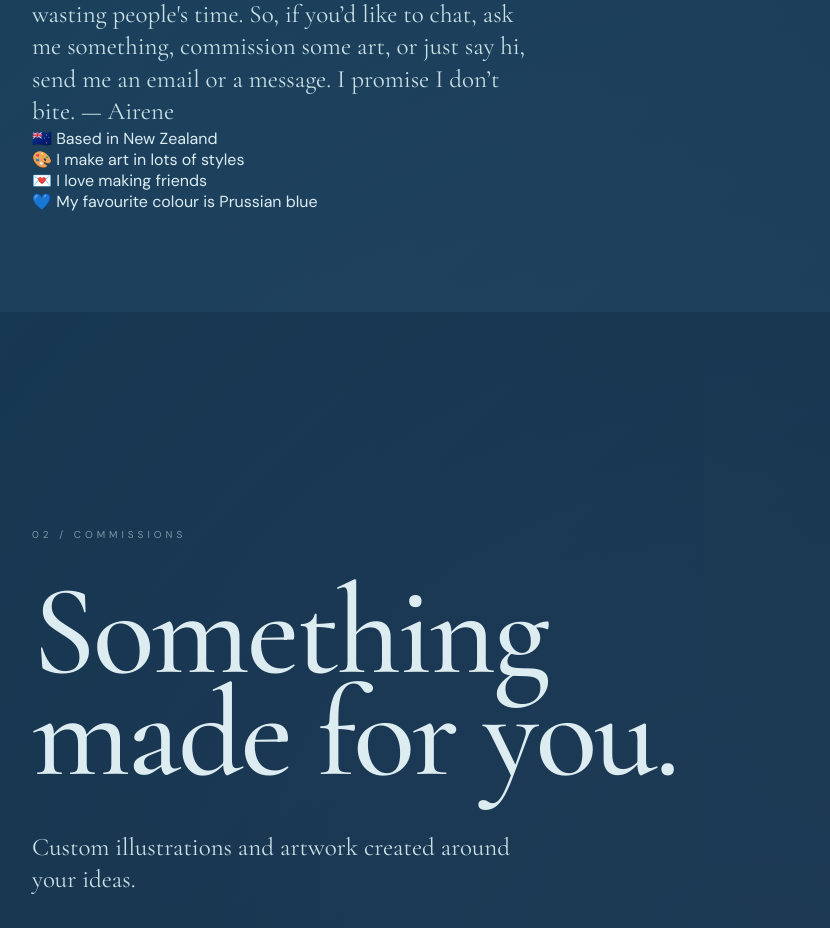
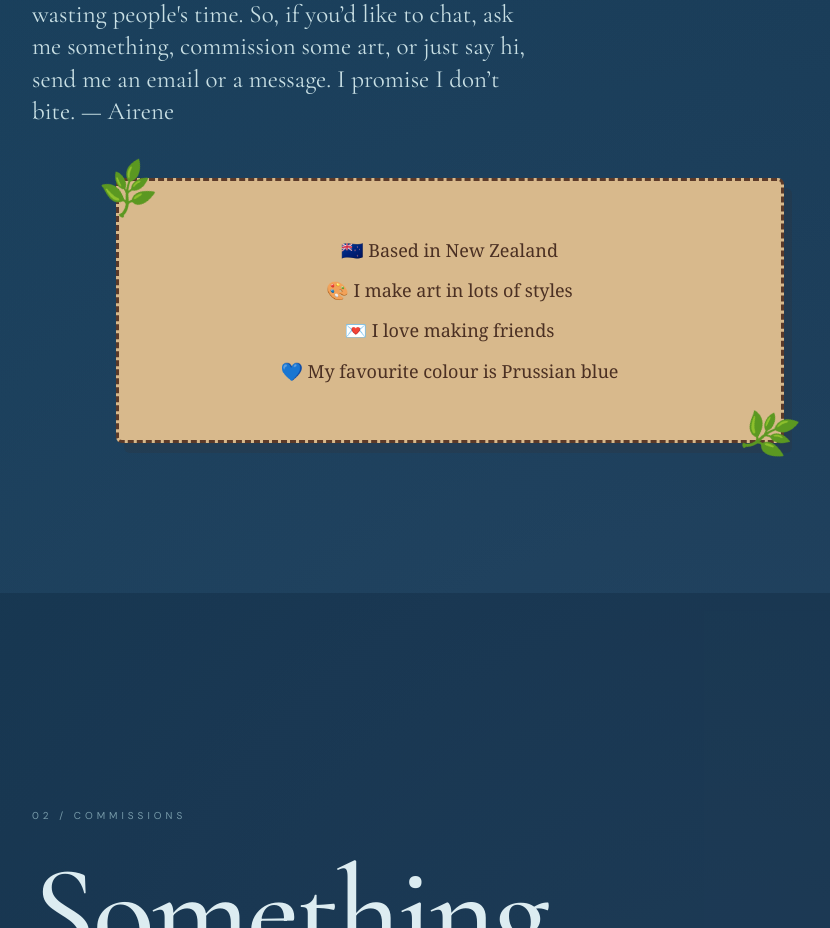
Before and after one commit to kidzquiz12-ui/tiger-lilly-art.github.io, a plain HTML site: page index.html in a window 1280 px wide. Shown: the part 3200-4128 px from the top of the page, without its empty margins (313-1143 px from the left). Drawn offline with nearby package versions, Linux system fonts and the light colour scheme.

Commit message:
Update style.css

```diff
--- a/style.css
+++ b/style.css
@@ -1374,3 +1374,45 @@ h2 {
         opacity: 0;
     }
 }
+.about-card {
+  width: 80%;
+  max-width: 750px;
+  margin: 50px auto;
+  padding: 45px 55px;
+  background: #d8b98c;
+  border: 3px dashed #5b3a29;
+  border-radius: 6px;
+  box-shadow: 8px 10px 0px rgba(70, 45, 30, 0.15);
+  position: relative;
+  font-family: Georgia, serif;
+  color: #4b3023;
+}
+
+.about-card::before,
+.about-card::after {
+  content: "🌿";
+  position: absolute;
+  font-size: 42px;
+}
+
+.about-card::before {
+  top: -22px;
+  left: -18px;
+  transform: rotate(-25deg);
+}
+
+.about-card::after {
+  bottom: -20px;
+  right: -15px;
+  transform: rotate(25deg);
+}
+
+.about-card-content {
+  text-align: center;
+  font-size: 18px;
+  line-height: 1.8;
+}
+
+.about-card-content p {
+  margin: 8px 0;
+}
```
